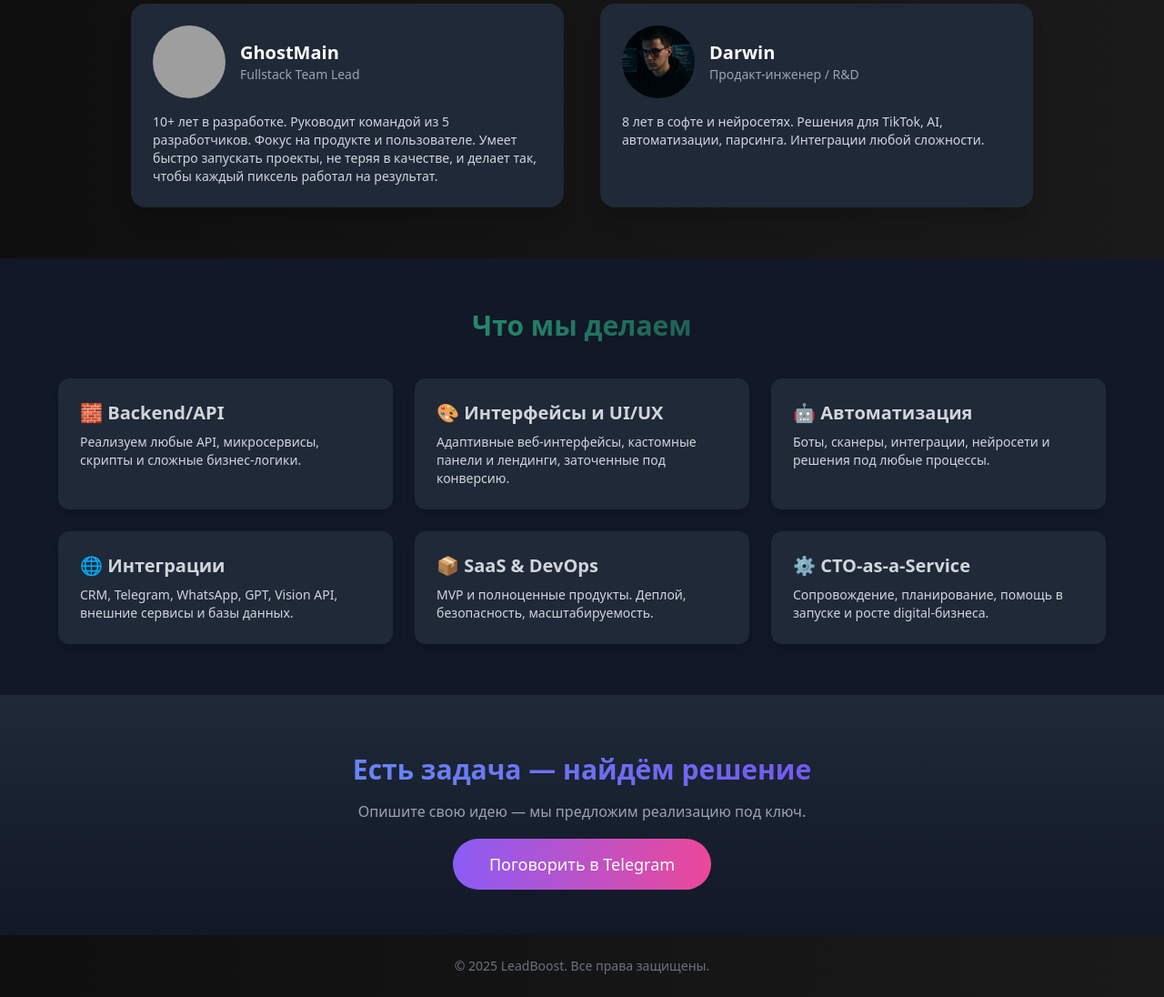
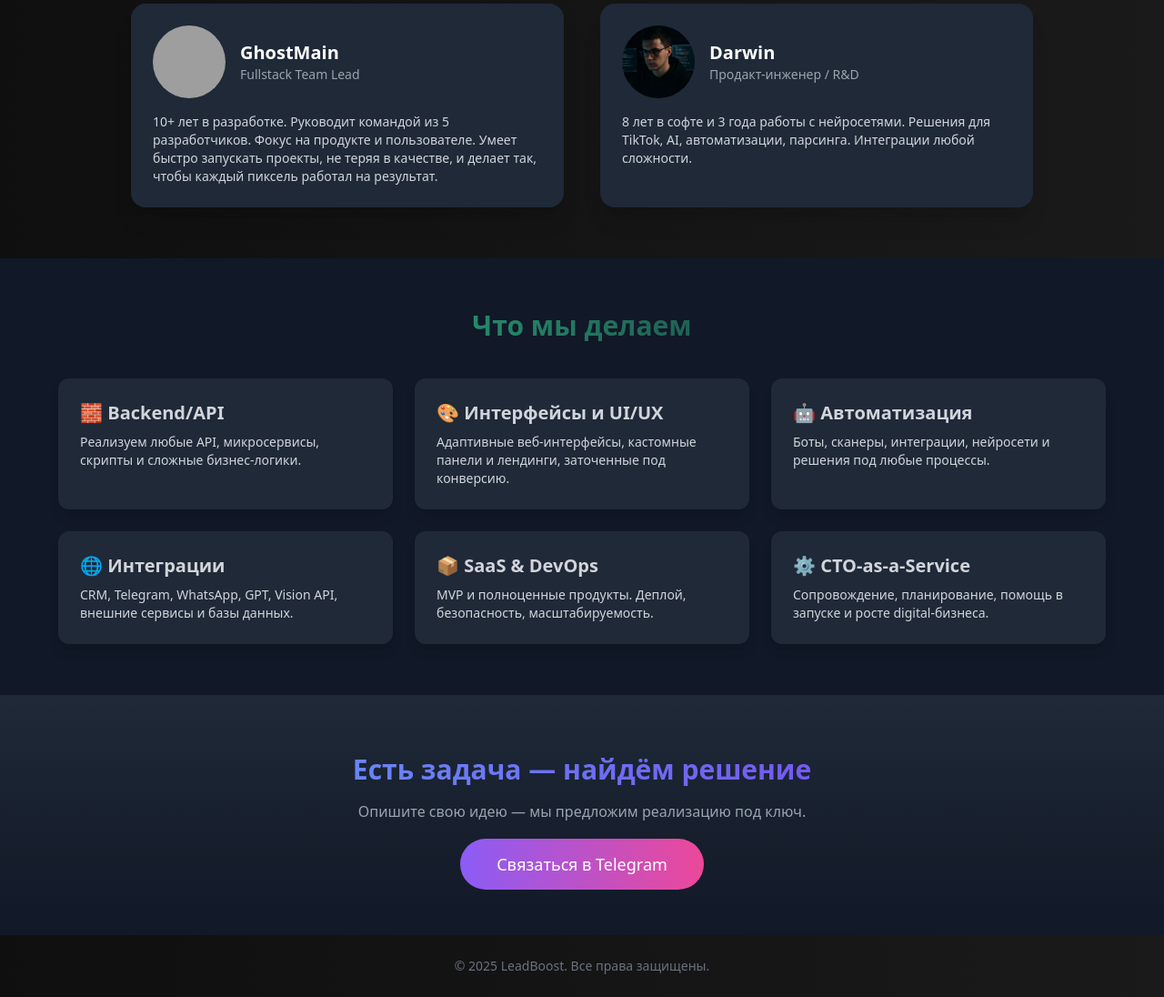
Before and after one commit to govvverment/LeadBoost, a plain HTML site: page index.html in a window 1280 px wide. Shown: the part 240-1336 px from the top of the page at 91% size. Drawn offline with nearby package versions, Linux system fonts and the light colour scheme; grey boxes are pictures that could not be loaded.

Commit message:
Update index.html

```diff
--- a/index.html
+++ b/index.html
@@ -61,7 +61,7 @@
           </div>
         </div>
         <p class="mt-4 text-gray-300 text-sm">
-          8 лет в софте и нейросетях. Решения для TikTok, AI, автоматизации, парсинга. Интеграции любой сложности.
+          8 лет в софте и 3 года работы с нейросетями. Решения для TikTok, AI, автоматизации, парсинга. Интеграции любой сложности.
         </p>
       </div>
     </div>
@@ -106,8 +106,8 @@
   <section class="text-center py-16 px-4 bg-gradient-to-b from-gray-800 to-gray-900">
     <h2 class="text-3xl font-bold mb-4 bg-gradient-to-r from-blue-400 to-purple-600 bg-clip-text text-transparent">Есть задача — найдём решение</h2>
     <p class="text-gray-400 mb-8">Опишите свою идею — мы предложим реализацию под ключ.</p>
-    <a href="https://t.me/yourmanager" target="_blank" class="bg-gradient-to-r from-purple-500 to-pink-500 hover:from-purple-600 hover:to-pink-600 text-white py-4 px-10 rounded-full text-lg font-medium transition-transform transform hover:scale-105">
-      Поговорить в Telegram
+    <a href="https://t.me/webdeveloper777" target="_blank" class="bg-gradient-to-r from-purple-500 to-pink-500 hover:from-purple-600 hover:to-pink-600 text-white py-4 px-10 rounded-full text-lg font-medium transition-transform transform hover:scale-105">
+      Связаться в Telegram
     </a>
   </section>
 
```
